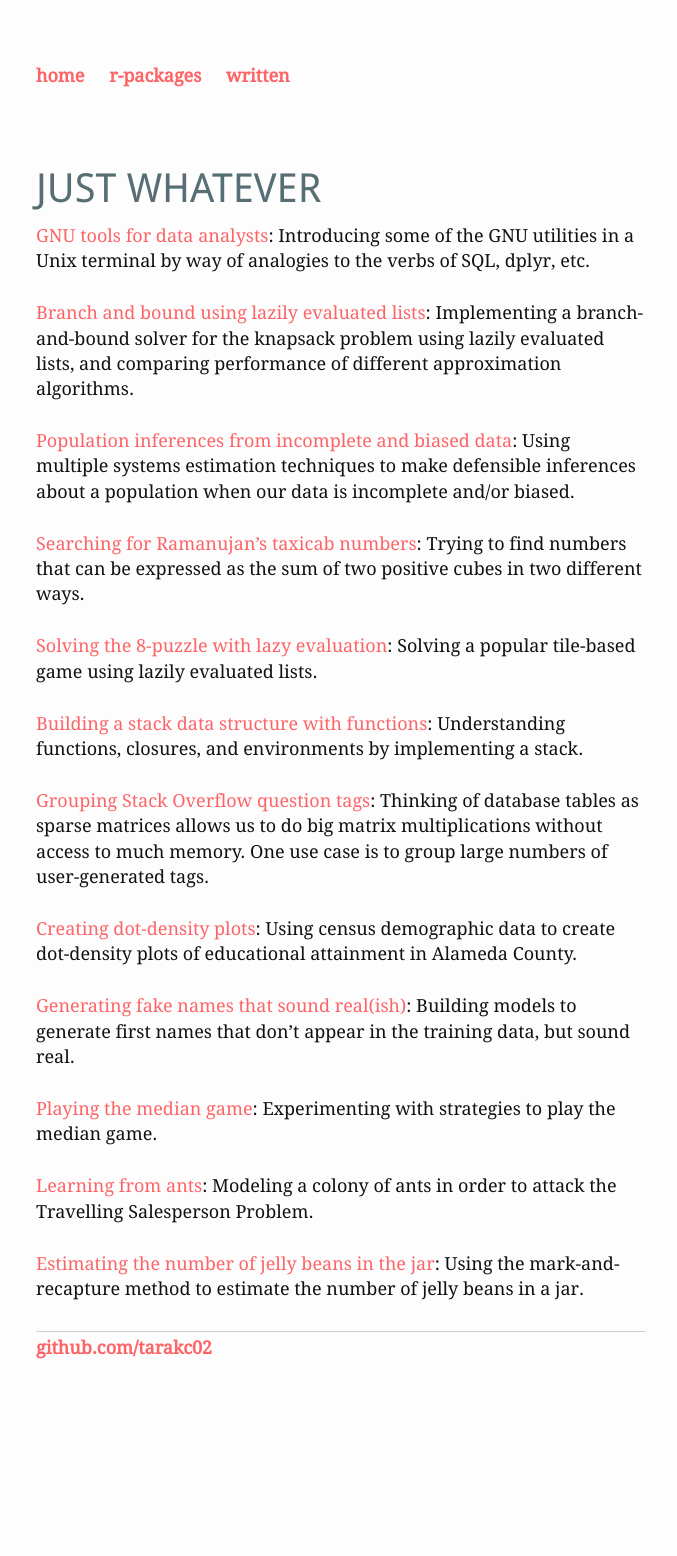
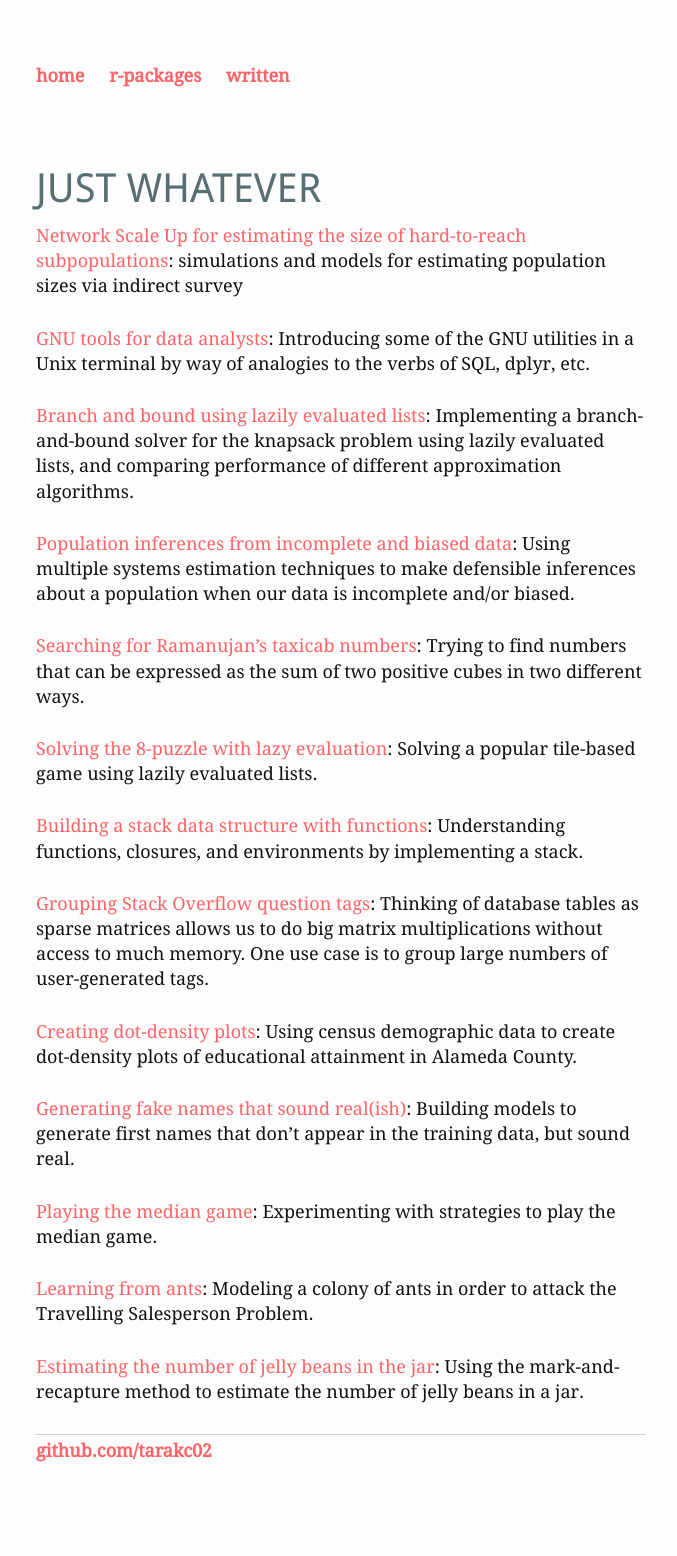
Before and after one commit to tarakc02/tarakc02.github.io, a Jekyll site: the page built from mathgames.md, in a window 1280 px wide. Shown: the whole page, without its empty margins (284-961 px from the left). Built offline with Jekyll 4.4.1, drawn with Linux system fonts in a browser that asks for light colours; before the commit the page ends 1454 px from its top, so only the background shows below that.

Commit message:
add link to network scale up written thing

```diff
--- a/mathgames.md
+++ b/mathgames.md
@@ -5,6 +5,9 @@ title: TS - Writeups
 ---
 
 <h1>JUST WHATEVER</h1>
+- [Network Scale Up for estimating the size of hard-to-reach
+  subpopulations](https://github.com/tarakc02/network-scale-up/tree/master/write):
+  simulations and models for estimating population sizes via indirect survey
 - [GNU tools for data analysts](https://github.com/tarakc02/gnutools): Introducing some of the GNU utilities in a Unix terminal by way of analogies to the verbs of SQL, dplyr, etc.
 - [Branch and bound using lazily evaluated lists](/branch-and-bound): Implementing a branch-and-bound solver for the knapsack problem using lazily evaluated lists, and comparing performance of different approximation algorithms.
 - [Population inferences from incomplete and biased data](/mse): Using multiple systems estimation techniques to make defensible inferences about a population when our data is incomplete and/or biased.
```
